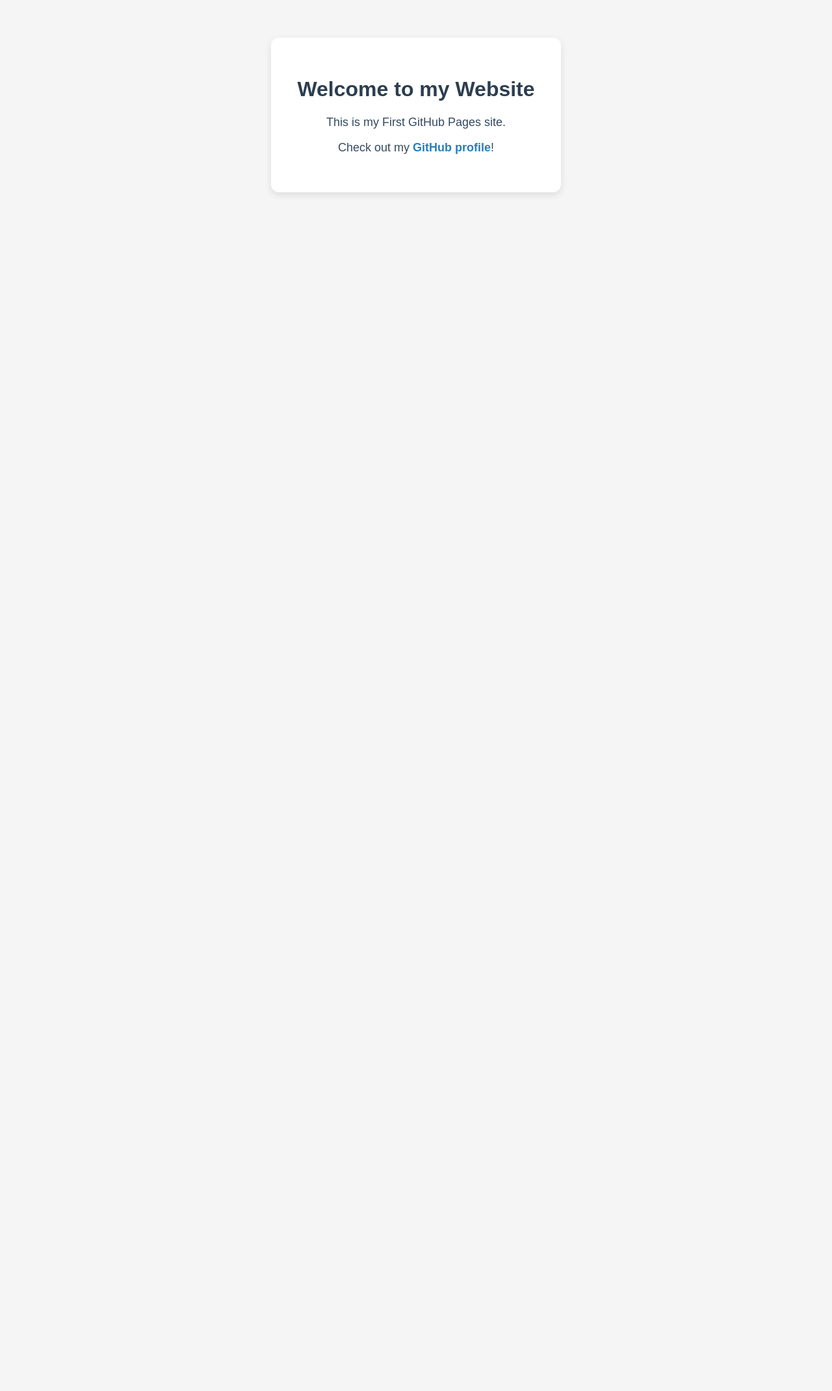
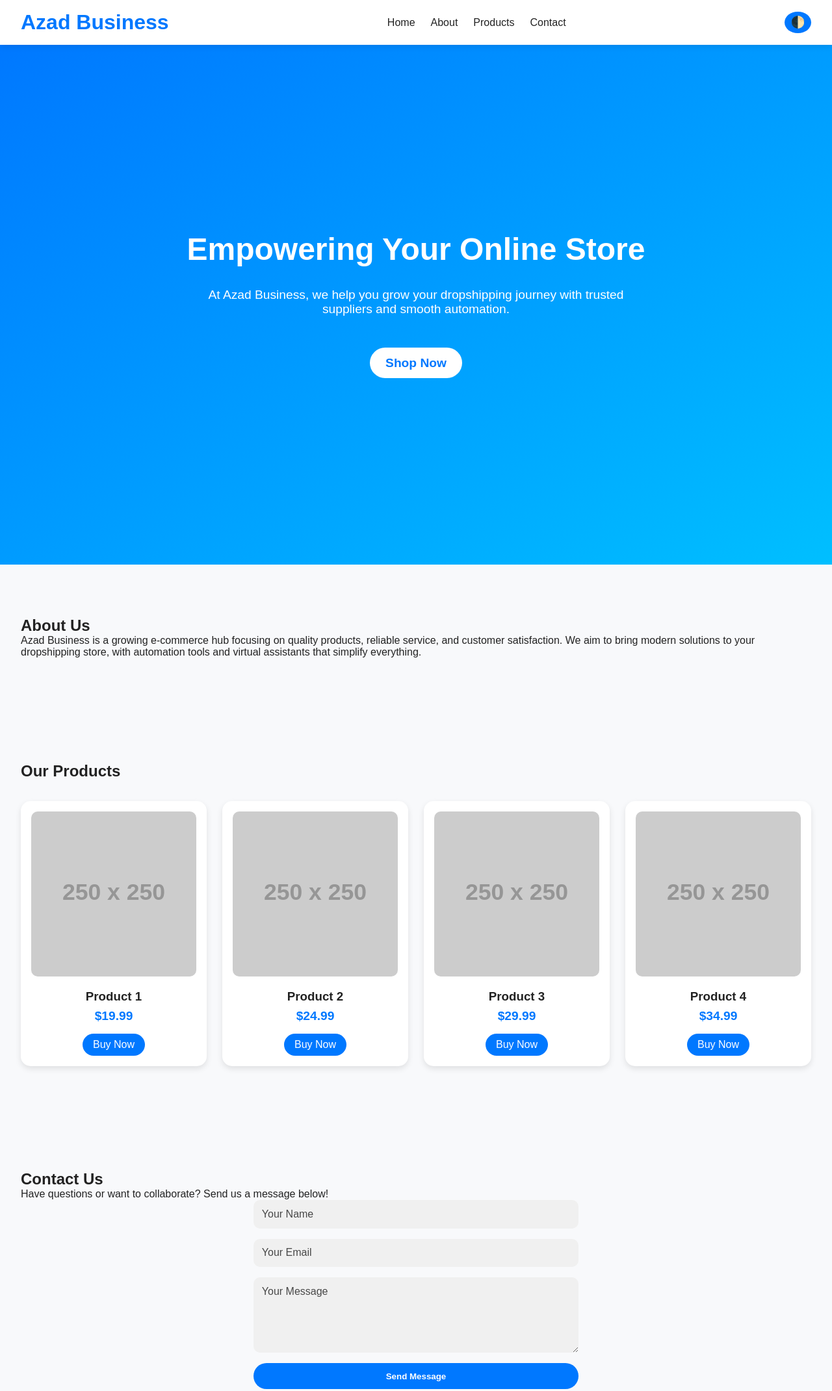
Before and after one commit to Zain-Muhammad-9246/My-first-website, a plain HTML site: page index.html in a window 1280 px wide. Shown: the top 2141 px of the page at 65% size. Before the commit the page ends 800 px from the top, so only its background shows below. Drawn offline with Linux system fonts and the light colour scheme; placeholder pictures from the web are drawn by us.

Commit message:
my first website changes by deepseak

```diff
--- a/index.html
+++ b/index.html
@@ -1,24 +1,88 @@
 <!DOCTYPE html>
 <html lang="en">
 <head>
-    <meta charset="UTF-8">
-    <meta name="viewport" content="width=device-width, initial-scale=1.0">
-
-    <title>MY FIRST WEBSITE</title>
-    <style>
-        body { font-family: Arial; text-align: center; padding: 50px; background:#f5f5f5;}
-        h1 { color: #2c3e50;}
-        p { color: #34495e; font-size: 18px;}
-        a { color: #2980b9; text-decoration: none; font-weight: bold;}
-        a:hover { text-decoration: underline;}
-        .container { background: #fff; padding: 40px; border-radius: 12px; box-shadow: 0 4px 12px rgba(0, 0, 0, 0.1); display: inline-block;}
-    </style>
+  <meta charset="UTF-8" />
+  <meta name="viewport" content="width=device-width, initial-scale=1.0" />
+  <title>Azad Business</title>
+  <link rel="stylesheet" href="style.css" />
 </head>
 <body>
-    <div class="container">
-        <h1>Welcome to my Website</h1>
-        <p>This is my First GitHub Pages site.</p>
-        <p>Check out my <a href="https://github.com/Zain-Muhammad-9246" target="_blank">GitHub profile</a>!</p>
+  <!-- HEADER -->
+  <header>
+    <h1>Azad Business</h1>
+    <nav>
+      <ul>
+        <li><a href="#home">Home</a></li>
+        <li><a href="#about">About</a></li>
+        <li><a href="#products">Products</a></li>
+        <li><a href="#contact">Contact</a></li>
+      </ul>
+    </nav>
+    <button class="theme-btn">🌓</button>
+  </header>
+
+  <!-- HERO -->
+  <section class="hero" id="home">
+    <h2>Empowering Your Online Store</h2>
+    <p>At Azad Business, we help you grow your dropshipping journey with trusted suppliers and smooth automation.</p>
+    <button onclick="scrollToProducts()">Shop Now</button>
+  </section>
+
+  <!-- ABOUT -->
+  <section id="about">
+    <h2>About Us</h2>
+    <p>Azad Business is a growing e-commerce hub focusing on quality products, reliable service, and customer satisfaction.
+    We aim to bring modern solutions to your dropshipping store, with automation tools and virtual assistants that simplify everything.</p>
+  </section>
+
+  <!-- PRODUCTS -->
+  <section id="products">
+    <h2>Our Products</h2>
+    <div class="product-grid">
+      <div class="product-card">
+        <img src="https://via.placeholder.com/250" alt="Product 1">
+        <h3>Product 1</h3>
+        <span class="price">$19.99</span>
+        <a href="#" class="buy-btn">Buy Now</a>
+      </div>
+      <div class="product-card">
+        <img src="https://via.placeholder.com/250" alt="Product 2">
+        <h3>Product 2</h3>
+        <span class="price">$24.99</span>
+        <a href="#" class="buy-btn">Buy Now</a>
+      </div>
+      <div class="product-card">
+        <img src="https://via.placeholder.com/250" alt="Product 3">
+        <h3>Product 3</h3>
+        <span class="price">$29.99</span>
+        <a href="#" class="buy-btn">Buy Now</a>
+      </div>
+      <div class="product-card">
+        <img src="https://via.placeholder.com/250" alt="Product 4">
+        <h3>Product 4</h3>
+        <span class="price">$34.99</span>
+        <a href="#" class="buy-btn">Buy Now</a>
+      </div>
     </div>
+  </section>
+
+  <!-- CONTACT -->
+  <section id="contact">
+    <h2>Contact Us</h2>
+    <p>Have questions or want to collaborate? Send us a message below!</p>
+    <form class="contact-form" action="https://formspree.io/f/mdkpkenn" method="POST">
+      <input type="text" name="name" placeholder="Your Name" required>
+      <input type="email" name="_replyto" placeholder="Your Email" required>
+      <textarea name="message" rows="5" placeholder="Your Message" required></textarea>
+      <button type="submit">Send Message</button>
+    </form>
+  </section>
+
+  <!-- FOOTER -->
+  <footer>
+    <p>© 2025 Azad Business | All Rights Reserved.</p>
+  </footer>
+
+  <script src="script.js"></script>
 </body>
 </html>
--- /dev/null
+++ b/script.js
@@ -0,0 +1,46 @@
+// THEME TOGGLE
+const themeBtn = document.querySelector(".theme-btn");
+themeBtn.addEventListener("click", () => {
+  document.body.classList.toggle("dark");
+
+  // Save theme preference to localStorage
+  const isDarkMode = document.body.classList.contains("dark");
+  localStorage.setItem("darkMode", isDarkMode);
+});
+
+// Check for saved theme preference
+window.addEventListener("DOMContentLoaded", () => {
+  const darkMode = localStorage.getItem("darkMode");
+  if (darkMode === "true") {
+    document.body.classList.add("dark");
+  }
+});
+
+// SHOP NOW SCROLL
+function scrollToProducts() {
+  document.querySelector('#products').scrollIntoView({ behavior: 'smooth' });
+}
+
+// FADE-IN SECTIONS
+const sections = document.querySelectorAll('section');
+
+const observer = new IntersectionObserver(entries => {
+  entries.forEach(entry => {
+    if(entry.isIntersecting) {
+      entry.target.classList.add('visible');
+    }
+  });
+}, { threshold: 0.2 });
+
+sections.forEach(section => observer.observe(section));
+
+// Add smooth scrolling for navigation links
+document.querySelectorAll('nav a').forEach(anchor => {
+  anchor.addEventListener('click', function(e) {
+    e.preventDefault();
+    const targetId = this.getAttribute('href');
+    document.querySelector(targetId).scrollIntoView({
+      behavior: 'smooth'
+    });
+  });
+});
--- /dev/null
+++ b/style.css
@@ -0,0 +1,264 @@
+/* ===== ROOT VARIABLES ===== */
+:root {
+  --bg: #f8f9fb;
+  --text: #222;
+  --accent: #0078ff;
+  --card-bg: #fff;
+  --input-bg: #f0f0f0;
+  --input-text: #000;
+}
+
+body.dark {
+  --bg: #0b0f19;
+  --text: #f0f0f0;
+  --accent: #3399ff;
+  --card-bg: #151b2a;
+  --input-bg: #1e2435;
+  --input-text: #fff;
+}
+
+/* ===== GENERAL ===== */
+* {
+  margin: 0;
+  padding: 0;
+  box-sizing: border-box;
+  font-family: "Poppins", sans-serif;
+  scroll-behavior: smooth;
+}
+
+body {
+  background: var(--bg);
+  color: var(--text);
+  transition: 0.4s ease;
+  min-height: 150vh;
+}
+
+/* HEADER */
+header {
+  position: sticky;
+  top: 0;
+  width: 100%;
+  padding: 1rem 2rem;
+  display: flex;
+  justify-content: space-between;
+  align-items: center;
+  background: var(--card-bg);
+  box-shadow: 0 2px 10px rgba(0,0,0,0.1);
+  z-index: 1000;
+}
+
+header h1 {
+  color: var(--accent);
+}
+
+nav ul {
+  list-style: none;
+  display: flex;
+  gap: 1.5rem;
+}
+
+nav a {
+  text-decoration: none;
+  color: var(--text);
+  font-weight: 500;
+  transition: 0.3s;
+}
+
+nav a:hover {
+  color: var(--accent);
+}
+
+.theme-btn {
+  background: var(--accent);
+  color: white;
+  border: none;
+  border-radius: 50%;
+  cursor: pointer;
+  font-size: 1.1rem;
+  padding: 0.4rem 0.6rem;
+}
+
+/* HERO */
+.hero {
+  height: 100vh;
+  background: linear-gradient(to bottom right, #0078ff, #00bfff);
+  display: flex;
+  flex-direction: column;
+  justify-content: center;
+  align-items: center;
+  text-align: center;
+  color: white;
+  padding: 0 2rem;
+  opacity: 1 !important;
+  transform: translateY(0) !important;
+}
+
+.hero h2 {
+  font-size: 3rem;
+  margin-bottom: 2rem;
+}
+
+.hero p {
+  font-size: 1.2rem;
+  max-width: 650px;
+  margin-bottom: 3rem;
+}
+
+.hero button {
+  padding: 0.8rem 1.5rem;
+  border: none;
+  border-radius: 25px;
+  background: white;
+  color: #0078ff;
+  font-weight: bold;
+  font-size: larger;
+  cursor: pointer;
+  transition: all 0.3s;
+}
+
+.hero button:hover {
+  background: #0078ff;
+  color: white;
+  transform: scale(1.1);
+}
+
+/* SECTIONS */
+section {
+  padding: 5rem 2rem;
+  opacity: 0;
+  transform: translateY(50px);
+  transition: all 0.8s ease;
+}
+
+section.visible {
+  opacity: 1;
+  transform: translateY(0);
+}
+
+/* PRODUCTS */
+.product-grid {
+  display: grid;
+  grid-template-columns: repeat(auto-fit, minmax(250px, 1fr));
+  gap: 1.5rem;
+  margin-top: 2rem;
+}
+
+.product-card {
+  background: var(--card-bg);
+  padding: 1rem;
+  border-radius: 15px;
+  text-align: center;
+  box-shadow: 0 4px 10px rgba(0,0,0,0.1);
+  transition: 0.3s;
+}
+
+.product-card:hover {
+  transform: translateY(-5px);
+}
+
+.product-card img {
+  width: 100%;
+  border-radius: 10px;
+  margin-bottom: 1rem;
+}
+
+.product-card h3 {
+  margin-bottom: 0.5rem;
+}
+
+.price {
+  display: block;
+  font-weight: bold;
+  color: var(--accent);
+  margin-bottom: 1rem;
+  font-size: 1.2rem;
+}
+
+.buy-btn {
+  display: inline-block;
+  text-decoration: none;
+  background: var(--accent);
+  color: white;
+  padding: 0.5rem 1rem;
+  border-radius: 20px;
+  transition: 0.3s;
+}
+
+.buy-btn:hover {
+  background: #005fcc;
+  transform: scale(1.05);
+}
+
+/* CONTACT FORM */
+.contact-form {
+  display: flex;
+  flex-direction: column;
+  max-width: 500px;
+  margin: 0 auto;
+  gap: 1rem;
+}
+
+.contact-form input,
+.contact-form textarea {
+  padding: 0.8rem;
+  border: none;
+  border-radius: 10px;
+  background: var(--input-bg);
+  color: var(--input-text);
+  font-size: 1rem;
+}
+
+.contact-form input::placeholder,
+.contact-form textarea::placeholder {
+  color: var(--input-text);
+  opacity: 0.7;
+}
+
+.contact-form button {
+  background: var(--accent);
+  color: white;
+  padding: 0.8rem;
+  border: none;
+  border-radius: 25px;
+  cursor: pointer;
+  font-weight: bold;
+  transition: 0.3s;
+}
+
+.contact-form button:hover {
+  background: #005fcc;
+  transform: scale(1.05);
+}
+
+/* FOOTER */
+footer {
+  background: var(--accent);
+  color: white;
+  text-align: center;
+  padding: 1rem;
+}
+
+/* RESPONSIVE DESIGN */
+@media (max-width: 768px) {
+  header {
+    flex-direction: column;
+    gap: 1rem;
+    padding: 1rem;
+  }
+
+  nav ul {
+    gap: 1rem;
+  }
+
+  .hero h2 {
+    font-size: 2rem;
+  }
+
+  .hero p {
+    font-size: 1rem;
+  }
+
+  section {
+    padding: 3rem 1rem;
+  }
+}
```
